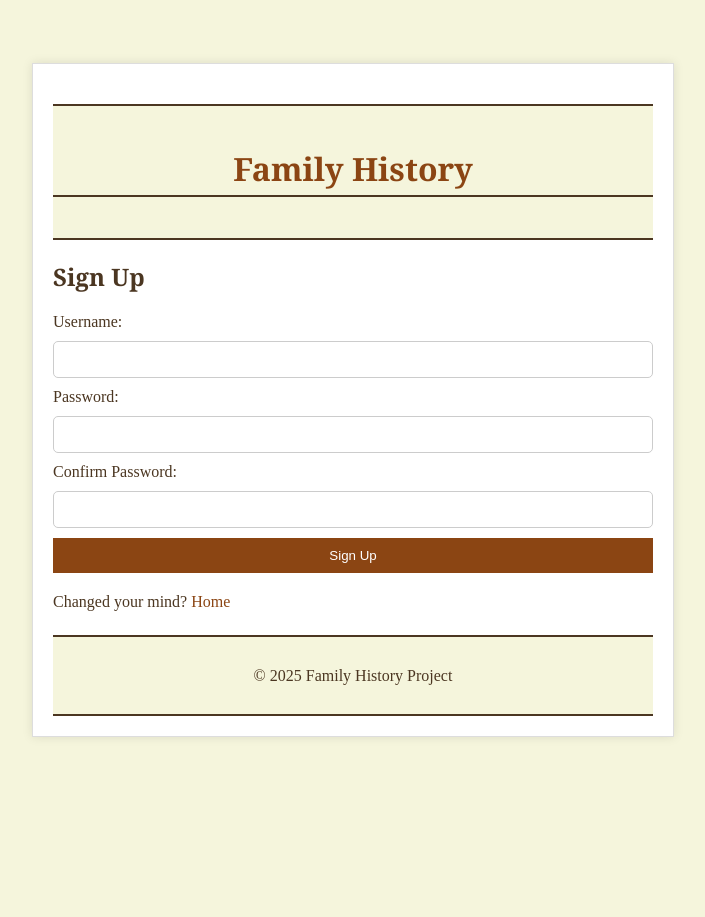
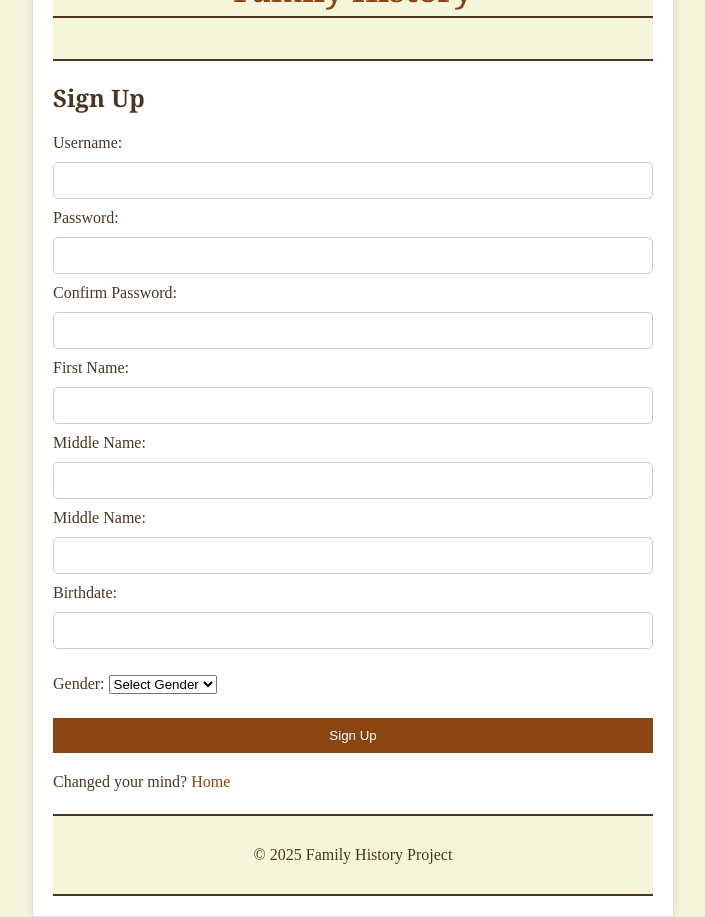
Before and after one commit to RedvisT/Family-Tree, a Flask app: page /signup in a window 1280 px wide. Shown: the whole page, without its empty margins (287-992 px from the left). Before the commit the page ends 737 px from the top, so only its background shows below. Run offline with Flask 3, Linux system fonts and the light colour scheme.

```diff
--- a/app.py
+++ b/app.py
@@ -1,6 +1,7 @@
 from flask import Flask, render_template, request, redirect, url_for, flash, session
 import database_files  # Import the database functions
 import os
+import validation
 
 # Initialize the Flask app
 app = Flask(__name__)
@@ -37,19 +38,30 @@ def signup():
         username = request.form['username']
         password = request.form['password']
         confirm_password = request.form['confirm_password']
+        first_name = request.form['first_name']
+        middle_name = request.form['middle_name']
+        last_name = request.form['last_name']
+        birthdate = request.form['birthdate']
+        gender = request.form['gender']
+
+        # Validate the user data
+        validation_errors = validation.validate_user_data(username, password, confirm_password, first_name, middle_name, last_name, birthdate, gender)
+        if validation_errors:
+            return render_template('signup.html', error_messages=validation_errors, username=username)
 
         # Check if passwords match
         if password != confirm_password:
             return render_template('signup.html', error_message="Passwords do not match", username=username)
 
         # Insert the user into the database
-        success, message = database_files.insert_user(username, password)
+        success, message = database_files.insert_user(username, password, first_name, middle_name, last_name, birthdate, gender)
         if success:
             return redirect(url_for('home', message="Account created successfully! You can now log in."))
         else:
             return render_template('signup.html', error_message=message, username=username)
 
     return render_template('signup.html')
+
 
 # Family home route (after login success)
 @app.route('/family_home')
@@ -72,48 +84,6 @@ def family_tree():
         return redirect(url_for('login'))
     return render_template('family_tree.html')
 
-# Route to add family member
-@app.route('/add_member', methods=['GET', 'POST'])
-def add_member():
-    if request.method == 'POST':
-        # Extract form data
-        first_name = request.form['FirstName']
-        last_name = request.form['LastName']
-        birthdate = request.form['Birthdate']
-        deathdate = request.form['Deathdate']
-        gender = request.form['Gender']
-        place_of_birth = request.form['PlaceOfBirth']
-        photo = request.files['Photo'].read() if 'Photo' in request.files else None
-
-        # Extract family relationships
-        biological_father_id = request.form['BiologicalFatherID']
-        stepfather_id = request.form['StepfatherID']
-        mother_id = request.form['MotherID']
-        stepmother_id = request.form['StepMotherID']
-        current_spouse_id = request.form['CurrentSpouseID']
-        divorced_spouse_id = request.form['DivorcedSpouseID']
-        adoptive_father_id = request.form['AdoptiveFatherID']
-        adoptive_mother_id = request.form['AdoptiveMotherID']
-        biological_mother_id = request.form['BiologicalMotherID']
-
-        # Add member to the database
-        db = database_files.get_db()
-        db.execute('''
-            INSERT INTO FamilyTree (FirstName, LastName, Birthdate, Deathdate, Gender, PlaceOfBirth, Photo,
-                                    BiologicalFatherID, StepfatherID, MotherID, StepMotherID, CurrentSpouseID,
-                                    DivorcedSpouseID, AdoptiveFatherID, AdoptiveMotherID, BiologicalMotherID)
-            VALUES (?, ?, ?, ?, ?, ?, ?, ?, ?, ?, ?, ?, ?, ?, ?, ?)
-        ''', (first_name, last_name, birthdate, deathdate, gender, place_of_birth, photo,
-              biological_father_id, stepfather_id, mother_id, stepmother_id, current_spouse_id,
-              divorced_spouse_id, adoptive_father_id, adoptive_mother_id, biological_mother_id))
-        db.commit()
-        database_files.close_db()
-
-        # Redirect back to the family tree page
-        return redirect(url_for('family_tree'))
-
-    return render_template('add_member.html')
-
 # Logout route
 @app.route('/logout')
 def logout():
--- a/templates/signup.html
+++ b/templates/signup.html
@@ -33,6 +33,30 @@
 
                 <label for="confirm_password">Confirm Password:</label>
                 <input type="password" id="confirm_password" name="confirm_password" required>
+
+                <label for="first_name">First Name:</label>
+                <input type="text" id="first_name" name="first_name" required>
+
+                <label for="middle_name">Middle Name:</label>
+                <input type="text" id="middle_name" name="middle_name" required>
+
+                <label for="last_name">Middle Name:</label>
+                <input type="text" id="last_name" name="last_name" required>
+
+                <label for="birthdate">Birthdate:</label>
+                <input type="text" id="birthdate" name="birthdate" required>
+
+                <div style="margin-top: 1rem;"></div>
+
+                <label for="gender">Gender:</label>
+                <select id="gender" name="gender" required>
+                    <option value="">Select Gender</option>
+                    <option value="male">Male</option>
+                    <option value="female">Female</option>
+                </select>
+
+                <div style="margin-bottom: 1.5rem;"></div>
+
                 <button type="submit">Sign Up</button>
             </form>
 
```
Also changed, not shown: database_files.py (+12 -23 lines), validation.py (added, +26 -0 lines).
